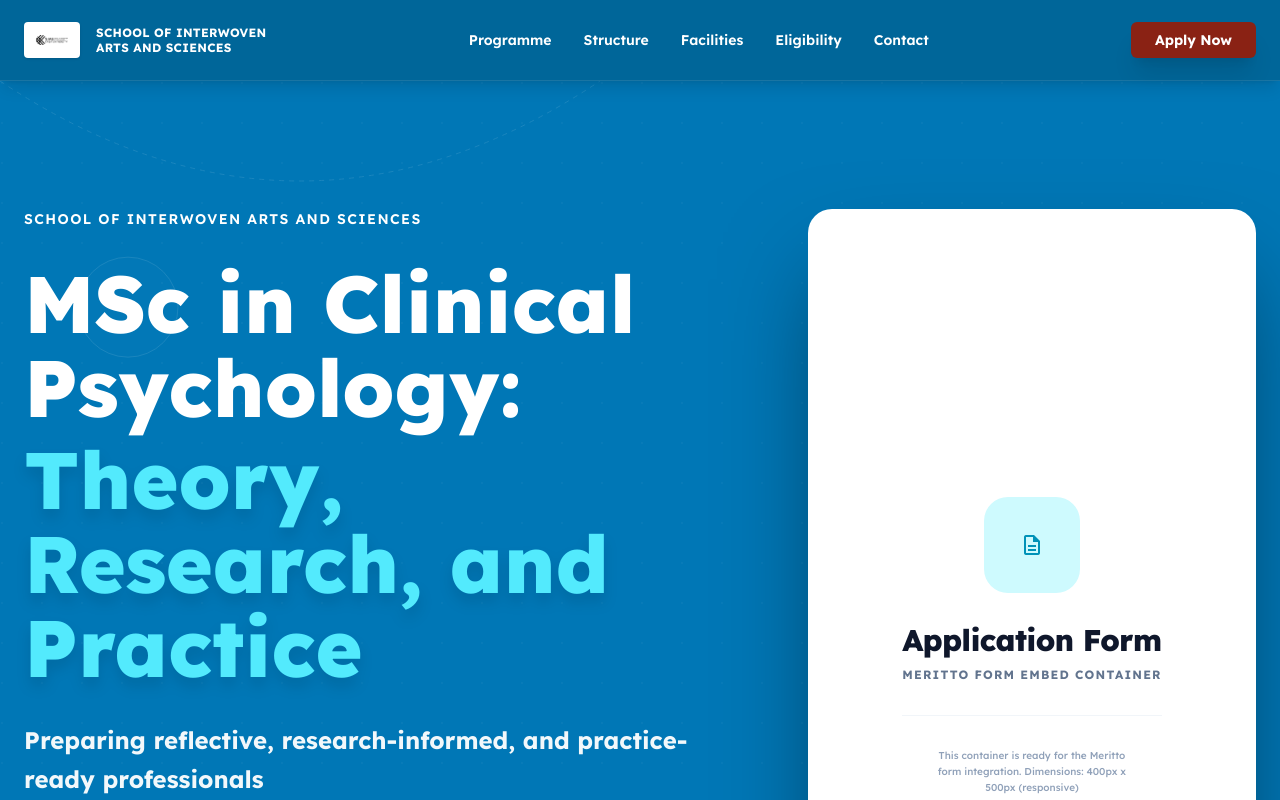
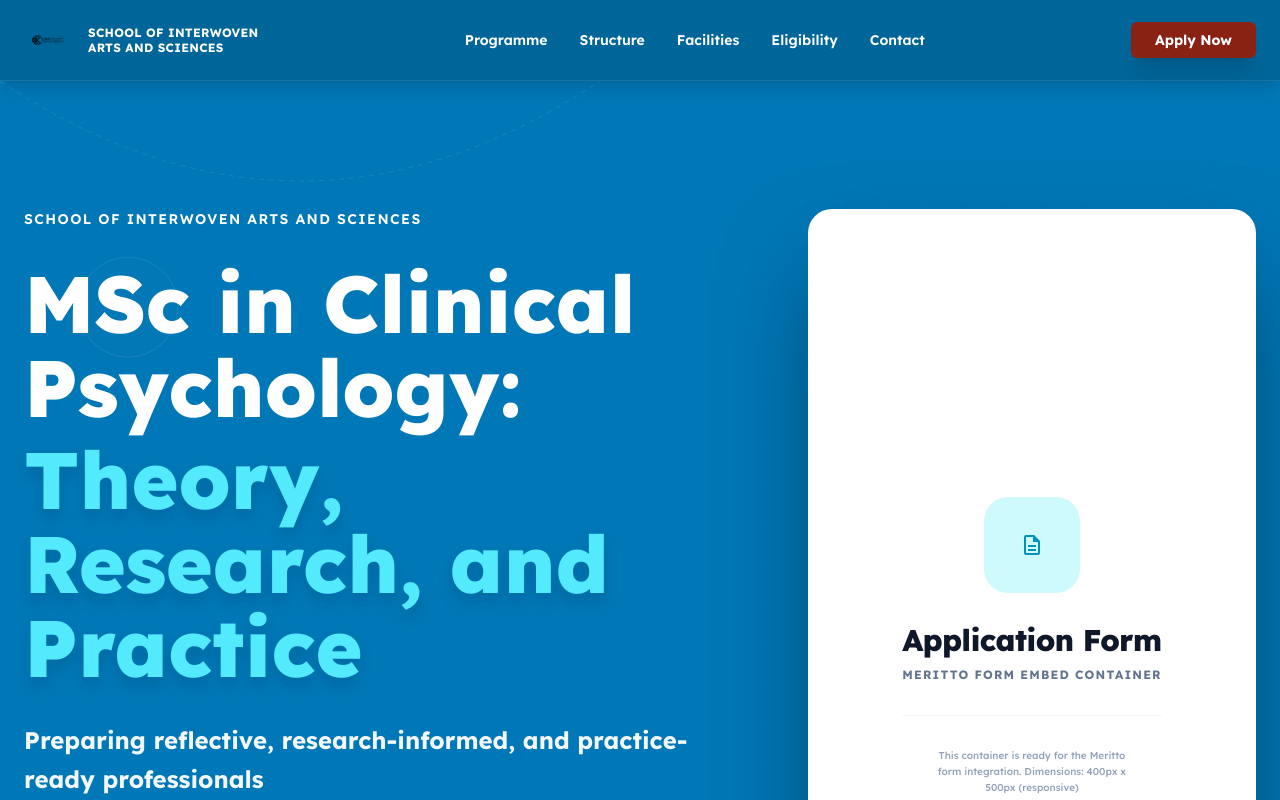
Before and after one commit to Aarjav243/Krea-Landing-page-, a React (Vite) app in the folder krea-landing/: page / in a window 1280 px wide. Shown: the top 800 px of the page. Built offline with nearby package versions, Linux system fonts and the light colour scheme.

Commit message:
UI: Maroon footer accents, blue logo integration, and transparency updates

```diff
--- a/krea-landing/src/components/Footer.tsx
+++ b/krea-landing/src/components/Footer.tsx
@@ -7,7 +7,11 @@ const Footer: React.FC = () => {
       <div className="max-w-7xl mx-auto px-6 grid md:grid-cols-3 gap-16 relative z-10">
         <div>
           <div className="flex items-center gap-4 mb-8">
-            <span className="material-symbols-outlined text-4xl text-primary drop-shadow-lg">school</span>
+            <img
+              src="/sias-logo-blue.png"
+              alt="SIAS Logo"
+              className="w-12 h-auto object-contain"
+            />
             <span className="font-bold text-2xl tracking-tight uppercase">{navData.brand} | Krea</span>
           </div>
           <p className="text-white text-base leading-relaxed max-w-xs">
@@ -23,14 +27,14 @@ const Footer: React.FC = () => {
           </div>
           <div className="space-y-6 text-base text-white">
             <div className="flex gap-4 items-center group cursor-pointer">
-              <div className="w-10 h-10 rounded-full bg-white/5 flex items-center justify-center group-hover:bg-primary transition-colors">
-                <span className="material-symbols-outlined text-xl">mail</span>
+              <div className="w-10 h-10 rounded-full bg-white/5 flex items-center justify-center group-hover:bg-[#8a2214] transition-colors">
+                <span className="material-symbols-outlined text-xl text-[#8a2214]">mail</span>
               </div>
               <span className="group-hover:text-primary transition-colors">clinical.psychology@krea.edu.in</span>
             </div>
             <div className="flex gap-4 items-center group cursor-pointer">
-              <div className="w-10 h-10 rounded-full bg-white/5 flex items-center justify-center group-hover:bg-primary transition-colors">
-                <span className="material-symbols-outlined text-xl">phone</span>
+              <div className="w-10 h-10 rounded-full bg-white/5 flex items-center justify-center group-hover:bg-[#8a2214] transition-colors">
+                <span className="material-symbols-outlined text-xl text-[#8a2214]">phone</span>
               </div>
               <span className="group-hover:text-primary transition-colors">+91 1234 567 890</span>
             </div>
@@ -49,7 +53,7 @@ const Footer: React.FC = () => {
         </div>
       </div>
 
-      <div className="max-w-7xl mx-auto px-6 mt-24 pt-10 border-t border-white/10 text-center text-sm text-white tracking-widest uppercase">
+      <div className="max-w-7xl mx-auto px-6 mt-24 pt-10 border-t border-[#8a2214] text-center text-sm text-white tracking-widest uppercase">
         © 2024 Krea University. All Rights Reserved. MSc Clinical Psychology Program.
       </div>
     </footer>
--- a/krea-landing/src/components/Navbar.tsx
+++ b/krea-landing/src/components/Navbar.tsx
@@ -14,13 +14,11 @@ const Navbar: React.FC = () => {
       <div className="max-w-7xl mx-auto px-6 h-20 flex items-center justify-between">
         {/* Left: Logo & University Name */}
         <div className="flex items-center gap-4 shrink-0">
-          <div className="bg-white p-1 rounded-sm overflow-hidden shadow-sm flex items-center justify-center">
-             <img
-               src="/sias-logo-black.png"
-               alt="SIAS Logo"
-               className="w-12 h-auto object-contain"
-             />
-          </div>
+           <img
+             src="/sias-logo-black.png"
+             alt="SIAS Logo"
+             className="w-12 h-auto object-contain"
+           />
           <div className="flex flex-col text-white">
             <span className="font-bold text-[10px] lg:text-xs leading-tight tracking-wide whitespace-nowrap uppercase">
               SCHOOL OF INTERWOVEN
```
Also changed, not shown: krea-landing/public/sias-logo-blue.png (added).
